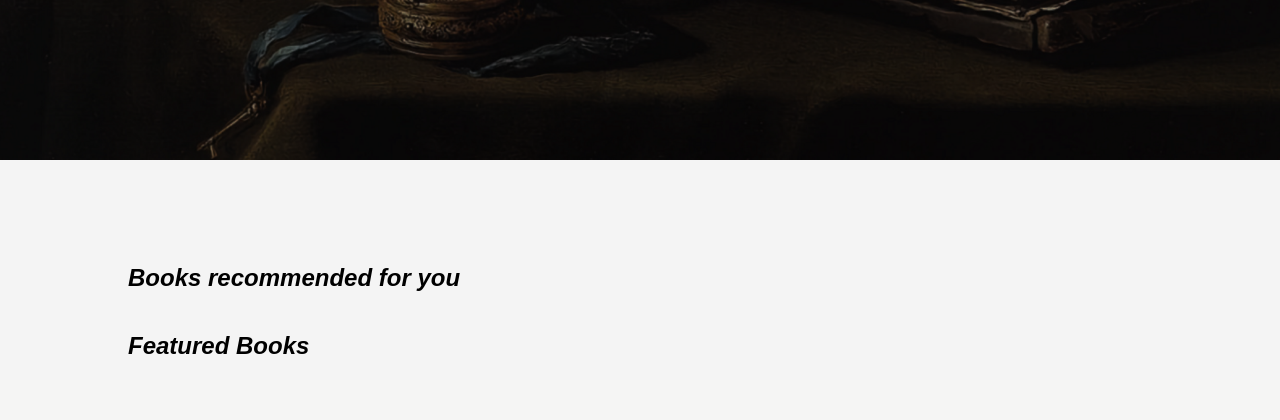
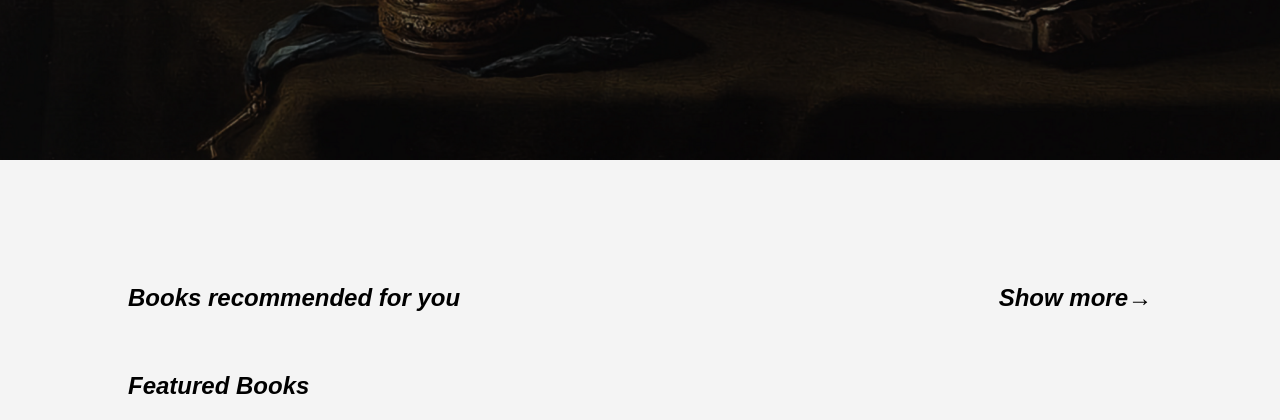
Before and after one commit to VinhPhamAI/ecommerce-website, a Django app: page / in a window 1280 px wide. Shown: the part 640-1060 px from the top of the page. Before the commit the page ends 994 px from the top, so only its background shows below. Run offline with Django 5.2, Linux system fonts and the light colour scheme; data that the repository does not hold is empty; some web fonts are replaced.

Commit message:
fixing some frontend bugs

```diff
--- a/ecommerce_app/ecommerce_app/settings.py
+++ b/ecommerce_app/ecommerce_app/settings.py
@@ -82,7 +82,7 @@ DATABASES = {
         'ENGINE': 'django.db.backends.postgresql',
         'NAME': 'ecommerce_database',
         'USER': 'postgres',
-        'PASSWORD': 261223,
+        'PASSWORD': os.getenv('POSTGRES_PASSWORD'),
         'HOST': 'localhost',
         'PORT': '5432',
     }
--- a/ecommerce_app/static/css/book_list.css
+++ b/ecommerce_app/static/css/book_list.css
@@ -44,7 +44,7 @@ html {
 .shop-container {
   align-self: center;
   display: flex;
-  margin: 50px 0 0 70px;
+  /* margin: 50px 0 0 70px; */
   margin-bottom: 100px;
   gap: 50px;
   flex-wrap: wrap;
@@ -374,3 +374,20 @@ main {
     text-overflow: ellipsis;
     white-space: normal;
 }
+
+.back-link {
+  display: inline-block;
+  padding: 10px 20px;
+  font-size: 20px;
+  font-weight: bold;
+  color: #ffffff;
+  background-color: #000000;
+  text-decoration: none;
+  border-radius: 5px;
+  transition: background-color 0.3s ease, color 0.3s ease;
+}
+
+.back-link:hover {
+  background-color: #333333;
+  color: #ffffff;
+}
--- a/ecommerce_app/static/css/landing_page.css
+++ b/ecommerce_app/static/css/landing_page.css
@@ -315,3 +315,22 @@ html {
       padding: 0 20px;
     }
   }
+
+  .books-header {
+    display: flex;
+    justify-content: space-between;
+    align-items: center;
+    margin-bottom: 20px;
+}
+
+.show-more {
+    display: flex;
+    align-items: center;
+    font-size: 16px;
+    color: #000000;
+    cursor: pointer;
+}
+
+.show-more span {
+    margin-left: 5px;
+}
--- a/ecommerce_app/templates/landing_page.html
+++ b/ecommerce_app/templates/landing_page.html
@@ -22,7 +22,13 @@
     </div>
 
     <section class="books-section">
-        <h2>Books recommended for you</h2>
+        <div class="books-header">
+            <h2>Books recommended for you</h2>
+            <div class="show-more">
+                <h2>Show more</h2>
+                <h2>&rarr;</h2>
+            </div>
+        </div>
         <div class="books-grid">
             {% for book in books %}
             <div class="book-item">
--- a/ecommerce_app/templates/login.html
+++ b/ecommerce_app/templates/login.html
@@ -28,7 +28,10 @@
                             <input class="div-8" type="password" name="password" placeholder="Enter password" required />
 
                             <!-- Submit button -->
-                            <input type="submit" value="Log in" class="submit-button div-13">
+
+                            <div class="button-container">
+                                <input type="submit" value="Log in" class="submit-button-div-13">
+                            </div>
                         </form>
                         <!-- End of the form -->
 
```
Also changed, not shown: ecommerce_app/static/css/login.css (+23 -0 lines), ecommerce_app/static/css/sign_up.css (+27 -0 lines), ecommerce_app/templates/book_list.html (+4 -3 lines), ecommerce_app/templates/sign_up.html (+5 -2 lines), requirements.txt (line endings or trailing spaces).
